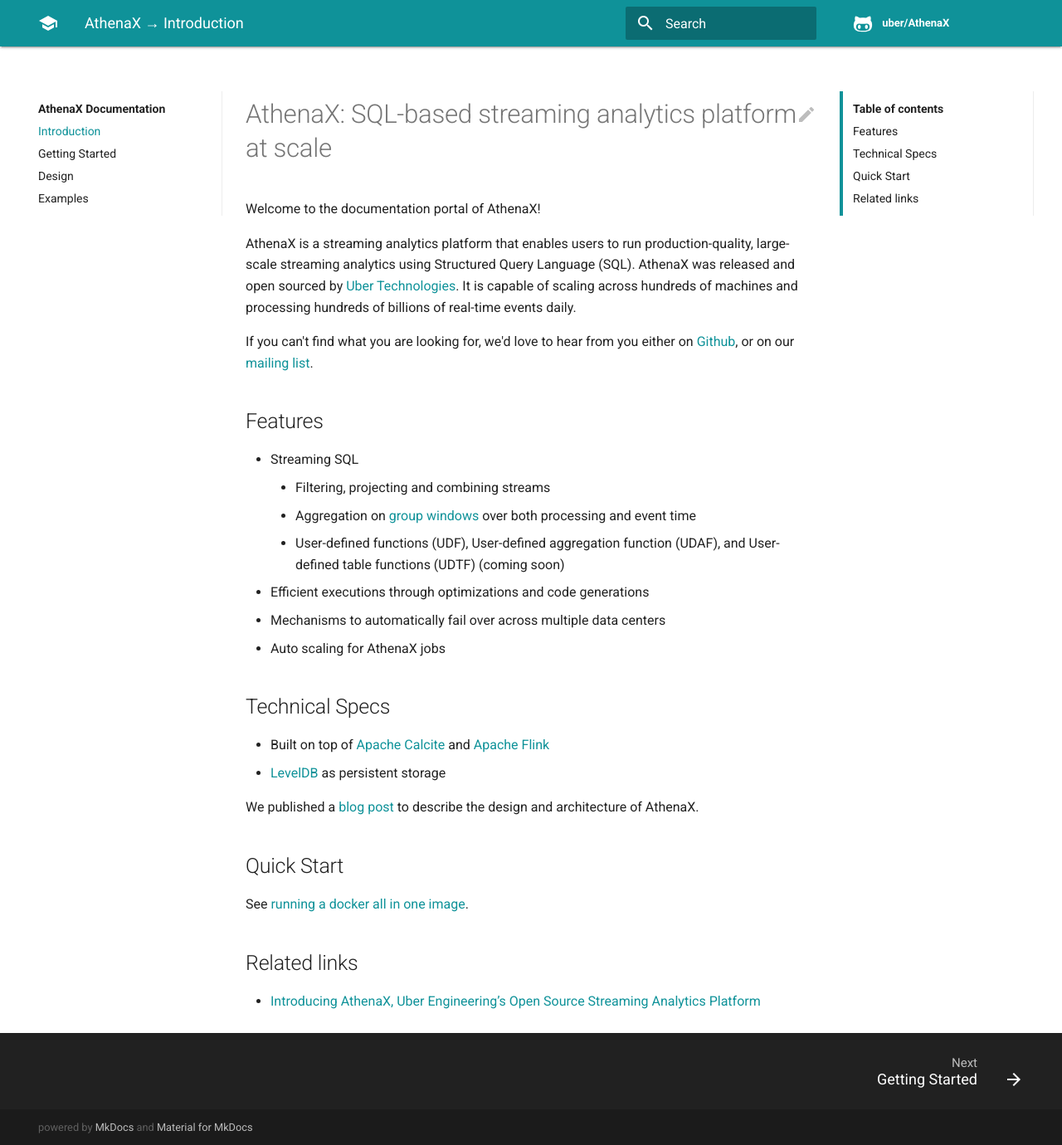
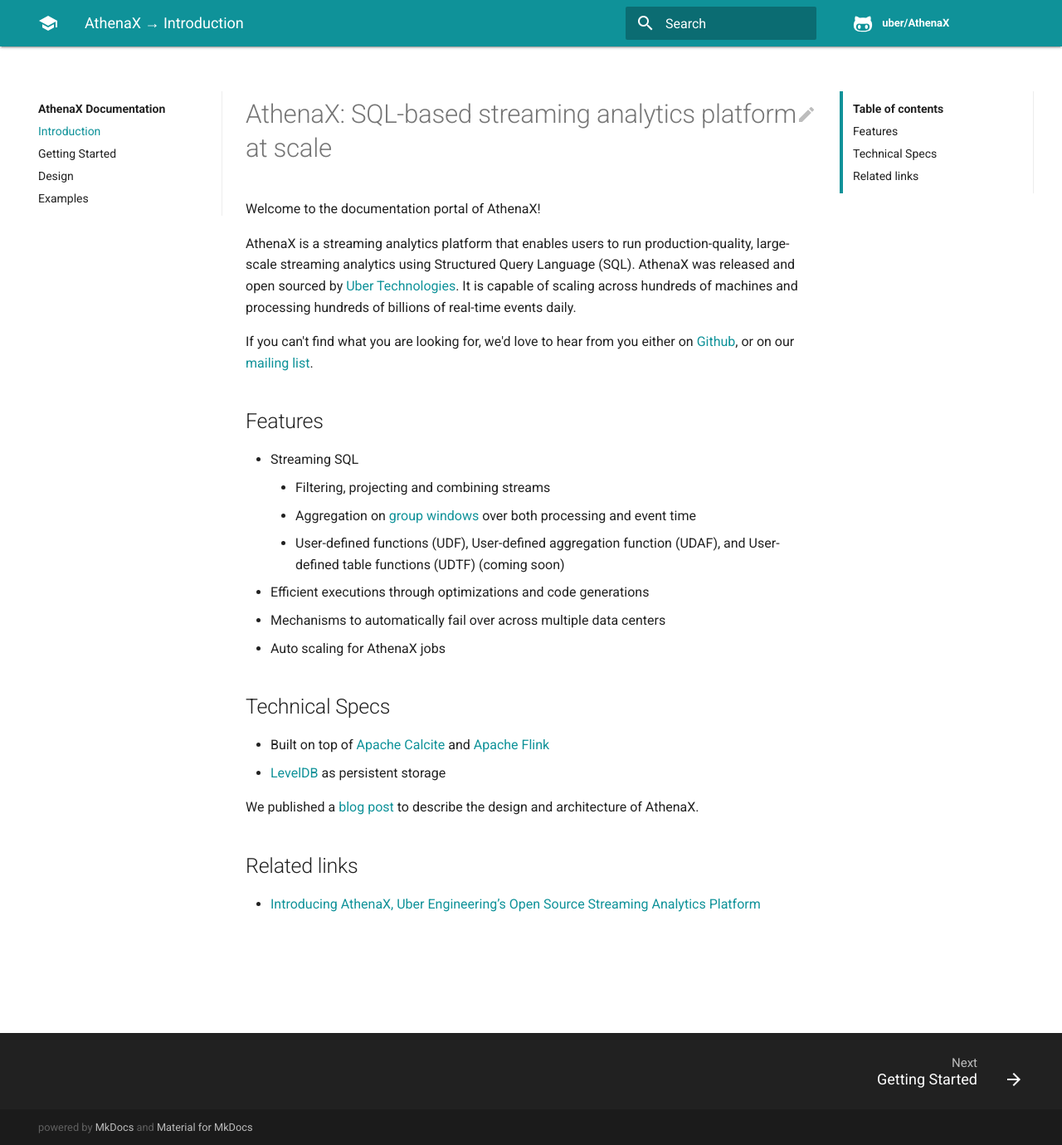
Before and after one commit to uber-archive/AthenaX, an MkDocs documentation site: the page built from docs/index.md, in a window 1280 px wide and 1380 px high. Shown: the whole window at 83% size. Built offline with MkDocs 1.6.1, drawn with Linux system fonts in a browser that asks for light colours; comment, search, counter and statistics services are not loaded; old or Windows-style settings are respelled for this version of MkDocs.

Commit message:
Remove the stale links in the documentation. (#6)

```diff
--- a/docs/index.md
+++ b/docs/index.md
@@ -24,9 +24,6 @@
 
 We published a [blog post](https://eng.uber.com/athenax) to describe the design and architecture of AthenaX.
 
-## Quick Start
-See [running a docker all in one image](getting_started.md#all-in-one-docker-image).
-
 ## Related links
 - [Introducing AthenaX, Uber Engineering’s Open Source Streaming Analytics Platform](https://eng.uber.com/athenax/)
 
```
Also changed, not shown: docs/README.md (+4 -0 lines).
